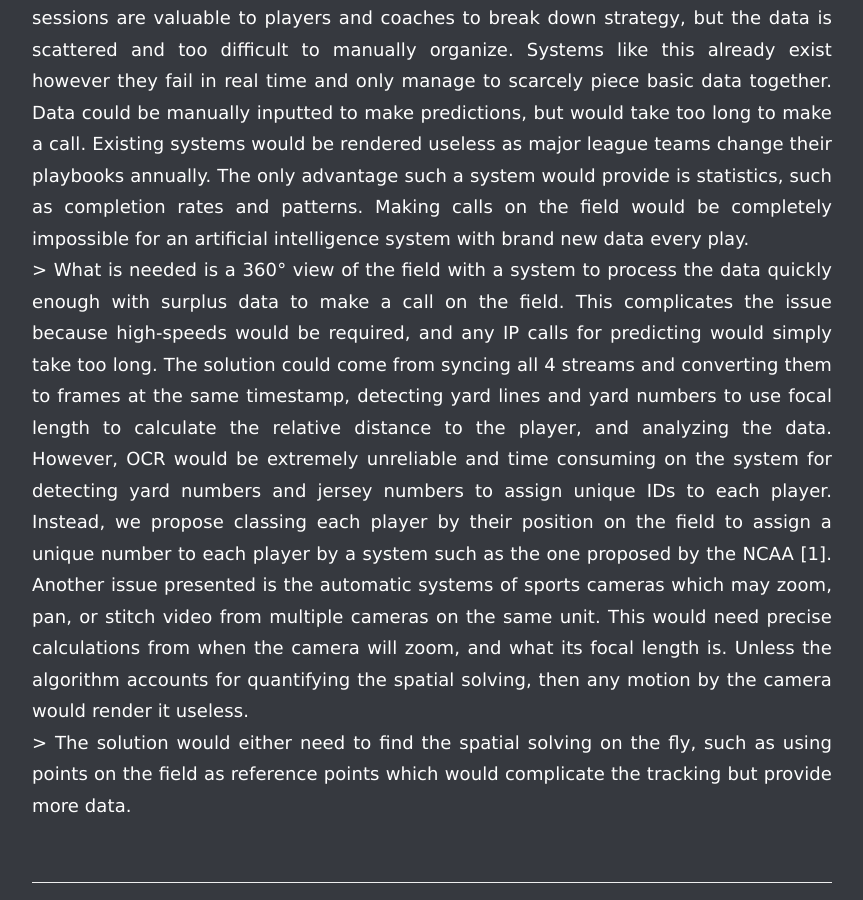
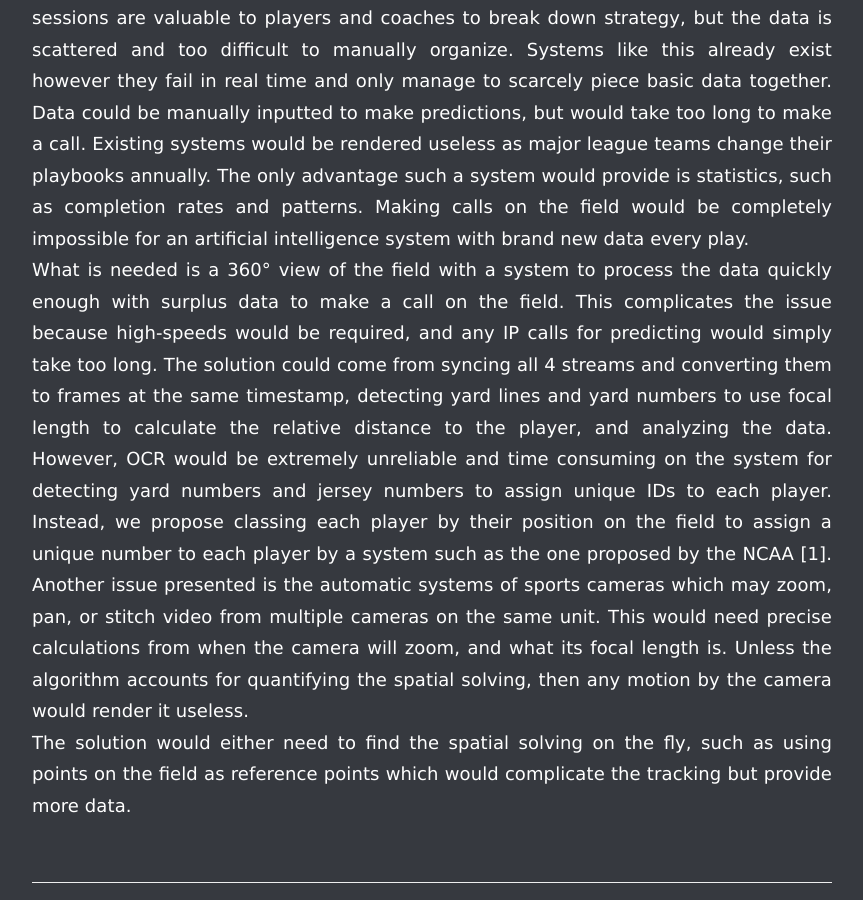
Before and after one commit to ReadRPO/readrpo.github.io, a Jekyll site: the page built from _docs/whitepaper.md, in a window 1280 px wide and 900 px high, scrolled down 1272 px. Shown: the whole window, without its empty margins (358-1221 px from the left). Built offline with Jekyll 4.4.1, drawn with Linux system fonts in a browser that asks for light colours.

Commit message:
remove indents

```diff
--- a/_docs/whitepaper.md
+++ b/_docs/whitepaper.md
@@ -23,9 +23,9 @@ order: 1
 
 High schools typically run the same base playbook every season, and different plays are added on or changed. While the other team runs fundamentally the same plays, it’s impossible to pre-determine the play being run despite a strategic similarity. Film sessions are valuable to players and coaches to break down strategy, but the data is scattered and too difficult to manually organize. Systems like this already exist however they fail in real time and only manage to scarcely piece basic data together. Data could be manually inputted to make predictions, but would take too long to make a call. Existing systems would be rendered useless as major league teams change their playbooks annually. The only advantage such a system would provide is statistics, such as completion rates and patterns. Making calls on the field would be completely impossible for an artificial intelligence system with brand new data every play.
 <br>
-> What is needed is a 360° view of the field with a system to process the data quickly enough with surplus data to make a call on the field. This complicates the issue because high-speeds would be required, and any IP calls for predicting would simply take too long. The solution could come from syncing all 4 streams and converting them to frames at the same timestamp, detecting yard lines and yard numbers to use focal length to calculate the relative distance to the player, and analyzing the data. However, OCR would be extremely unreliable and time consuming on the system for detecting yard numbers and jersey numbers to assign unique IDs to each player. Instead, we propose classing each player by their position on the field to assign a unique number to each player by a system such as the one proposed by the NCAA [1]. Another issue presented is the automatic systems of sports cameras which may zoom, pan, or stitch video from multiple cameras on the same unit. This would need precise calculations from when the camera will zoom, and what its focal length is. Unless the algorithm accounts for quantifying the spatial solving, then any motion by the camera would render it useless.
+What is needed is a 360° view of the field with a system to process the data quickly enough with surplus data to make a call on the field. This complicates the issue because high-speeds would be required, and any IP calls for predicting would simply take too long. The solution could come from syncing all 4 streams and converting them to frames at the same timestamp, detecting yard lines and yard numbers to use focal length to calculate the relative distance to the player, and analyzing the data. However, OCR would be extremely unreliable and time consuming on the system for detecting yard numbers and jersey numbers to assign unique IDs to each player. Instead, we propose classing each player by their position on the field to assign a unique number to each player by a system such as the one proposed by the NCAA [1]. Another issue presented is the automatic systems of sports cameras which may zoom, pan, or stitch video from multiple cameras on the same unit. This would need precise calculations from when the camera will zoom, and what its focal length is. Unless the algorithm accounts for quantifying the spatial solving, then any motion by the camera would render it useless.
 <br>
-> The solution would either need to find the spatial solving on the fly, such as using points on the field as reference points which would complicate the tracking but provide more data.
+The solution would either need to find the spatial solving on the fly, such as using points on the field as reference points which would complicate the tracking but provide more data.
 </p>
 
 ### 2. Objects
```
